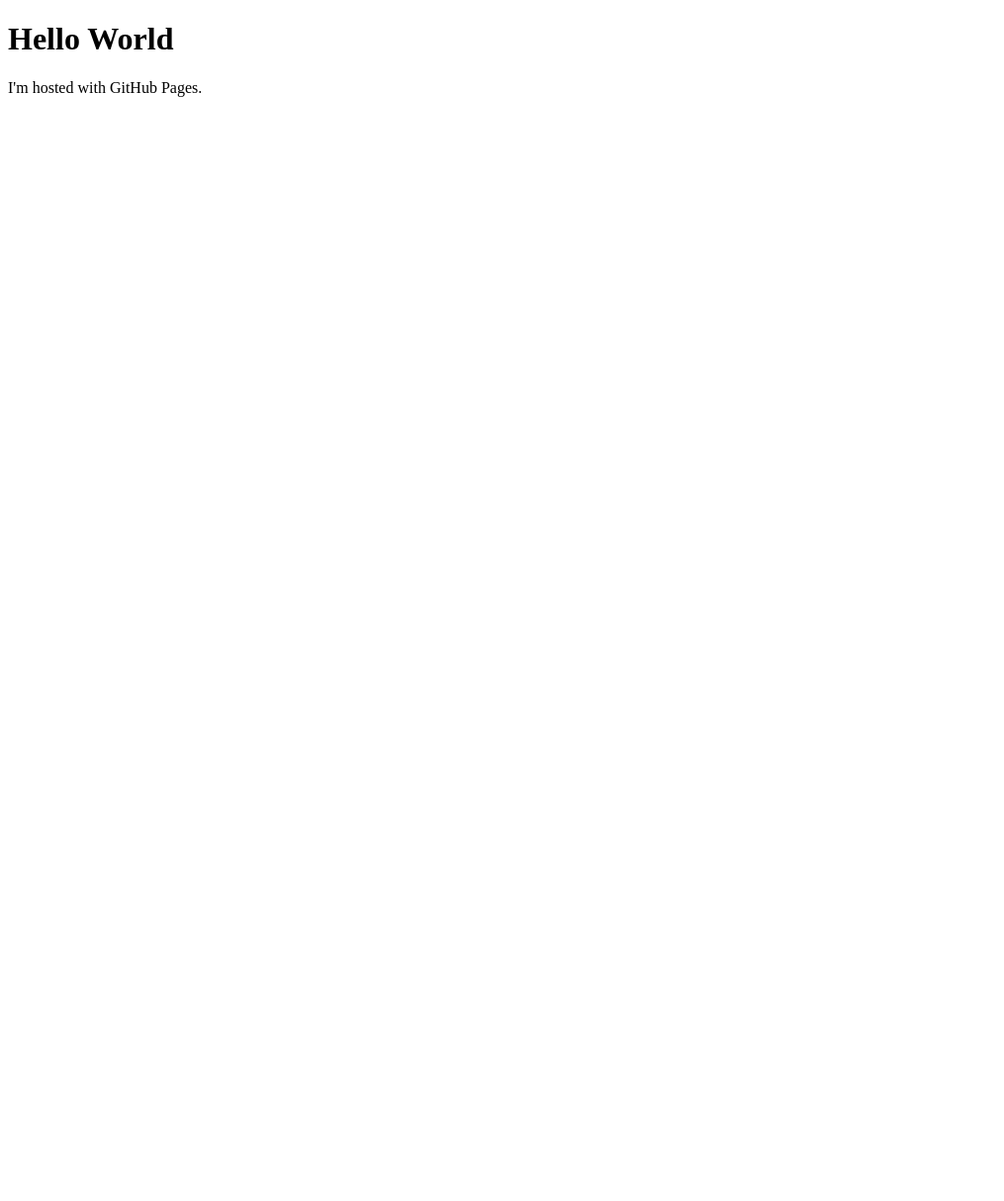
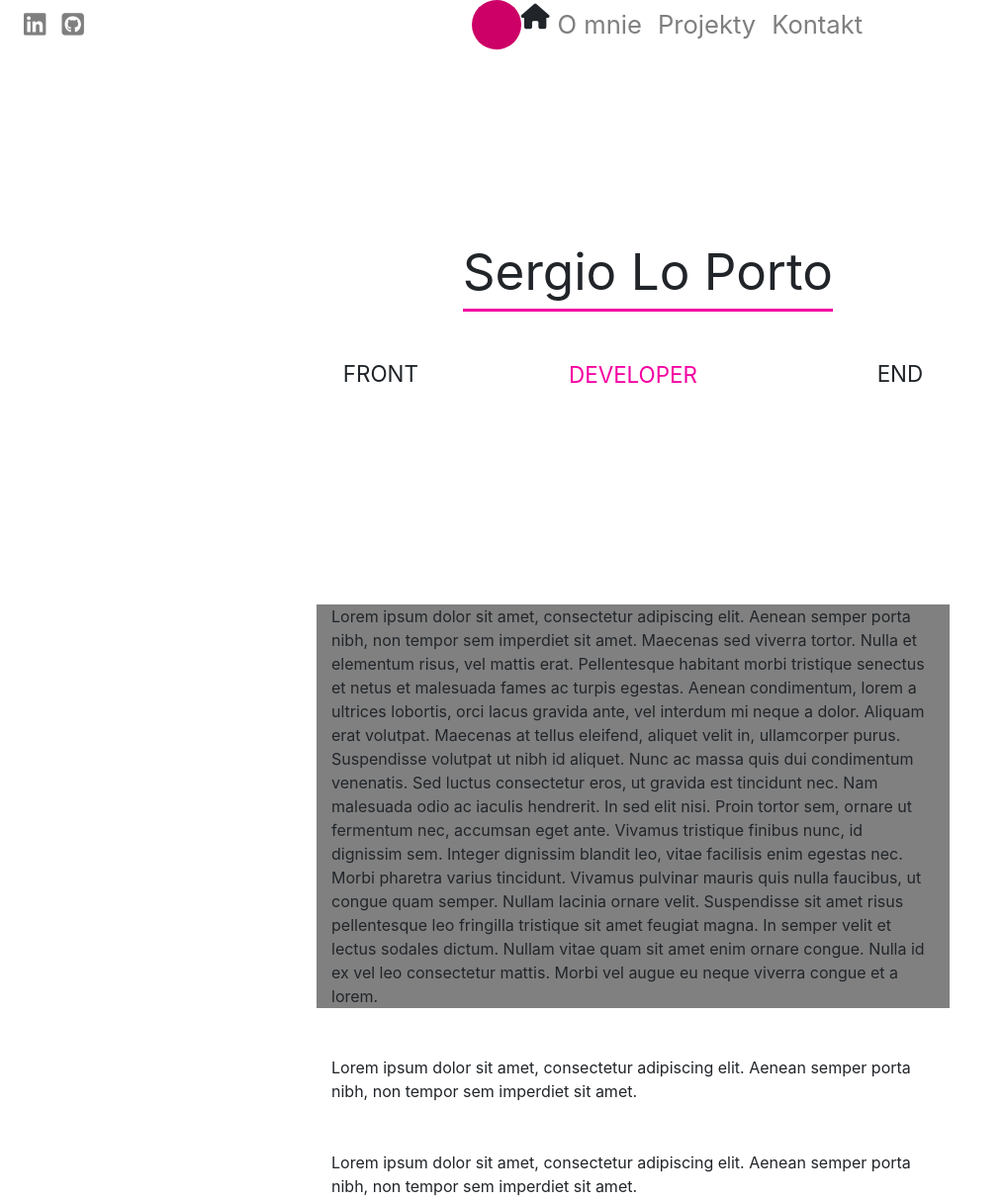
Before and after one commit to sergioloporto/sergioloporto.github.io, a plain HTML site: page index.html in a window 1280 px wide. Shown: the whole page at 99% size, without its empty margins (0-1015 px from the left). Before the commit the page ends 800 px from the top, so only its background shows below. Drawn offline with nearby package versions, Linux system fonts and the light colour scheme.

Commit message:
added css, js and index

```diff
--- /dev/null
+++ b/css/style.css
@@ -0,0 +1,167 @@
+body {
+  overflow-x: hidden;
+}
+main {
+  width: 100%;
+  display: flex;
+}
+nav {
+  font-size: 1.6em;
+  white-space: nowrap;
+  position:relative;
+}
+  .order-2:before {
+  content: '';
+  position: relative;
+  background-color: #c06;
+  height: 50px;
+  -moz-border-radius:75px;
+  -webkit-border-radius: 75px;
+  width: 50px;
+  color: white;
+}
+.nav-circle {
+ background-color: #c06;
+ height: 50px;
+ -moz-border-radius:75px;
+ -webkit-border-radius: 75px;
+ width: 50px;
+ color: white;
+/*  text-align: center;
+  font-size: 43px;
+  line-height: 50px;*/
+}
+
+.myname {
+  margin-top: 18em;
+  white-space: nowrap;
+  display: flex;
+  align-items: center;
+  justify-content: center;
+}
+.myname div {
+  font-size: 3.2em;
+  position: relative;
+  -webkit-animation: myfirst 2s 2; /* Safari 4.0 - 8.0 */
+  -webkit-animation-direction: normal; /* Safari 4.0 - 8.0 */
+  animation: myfirst 2s 2;
+  animation-direction: normal;
+  animation-iteration-count: 1;
+  animation-fill-mode: forwards;
+}
+@keyframes myfirst {
+  0%   {top: 0em;}
+  100% {top: -2em;}
+}
+@-webkit-keyframes border {
+     from {width: 0px;}
+     to {width:100%}
+}
+.mynameanimation:after {
+   content: '';
+   display: block;
+   margin: auto;
+   height: 3px;
+   width: 0px;
+   background-color: #f400a1;
+   -webkit-animation-name: border;
+   -webkit-animation-duration: 1.2s;
+   -webkit-animation-fill-mode: forwards;
+   animation-name: border;
+   animation-duration: 1.2s;
+   animation-delay: 0.8s;
+   animation-fill-mode: forwards;
+}
+.mynameanimation-changed:after {
+   content: '';
+   display: block;
+   margin: auto;
+   height: 3px;
+   width: 0px;
+   background-color: #f400a1;
+   -webkit-animation-name: border;
+   -webkit-animation-duration: 4s;
+   -webkit-animation-fill-mode: forwards;
+   animation-name: border;
+   animation-duration: 1.2s;
+   animation-delay: 0s;
+   animation-fill-mode: forwards;
+}
+.name-front, .name-end, .name-developer {
+      font-size: 1.8em;
+      text-transform: uppercase;
+}
+@media (min-width: 920px) {
+  .navbar {
+      height:50px;
+  }
+  .name-front, .name-end, .name-developer {
+    font-size: 1.4em;
+  }
+  .name-developer {
+      -webkit-animation: name-developer-920 1s 2;
+      -webkit-animation-direction: normal;
+      animation: name-developer-920 1s 2;
+      animation-delay: 0.4s;
+      animation-direction: normal;
+      animation-iteration-count: 1;
+      animation-fill-mode: forwards;
+  }
+}
+
+@media (min-width: 435px) and (max-width: 919px) {
+  .name-front, .name-end, .name-developer {
+    font-size: 1.1em;
+  }
+  .myname div {
+    font-size: 1.4em;
+  }
+  .name-developer {
+      -webkit-animation: name-developer-435 1s 2;
+      -webkit-animation-direction: normal;
+      animation: name-developer-435 1s 2;
+      animation-delay: 0.4s;
+      animation-direction: normal;
+      animation-iteration-count: 1;
+      animation-fill-mode: forwards;
+  }
+}
+@media (max-width: 434px){
+  .name-front, .name-end, .name-developer {
+    font-size: 0.8em;
+  }
+  .myname div {
+    font-size: 1.2em;
+  }
+}
+.name-front {
+    padding-right: 2em;
+}
+.name-end {
+    padding-left: 2em;
+}
+.name-developer {
+    position: relative;
+    display: flex;
+    align-items: center;
+    justify-content: center;
+}
+@keyframes name-developer-435 {
+  0%   {top: 0em;}
+  100% {top: -1.8em;}
+}
+@keyframes name-developer-920 {
+  0%   {top: 0em; color:#212529;}
+  100% {top: -2.5em; color:#f400a1;}
+}
+#o-mnie {
+  margin-top: 10em;
+  background-color: grey;
+  height: 100%;
+}
+#projekty {
+  margin-top: 3em;
+}
+#kontakt {
+  margin-top: 3em;
+}
--- a/index.html
+++ b/index.html
@@ -1,7 +1,83 @@
 <!DOCTYPE html>
-<html>
+<html lang="en">
+<head>
+  <title>Bootstrap Tutorial Sample Page</title>
+  <meta charset="utf-8">
+  <meta name="viewport" content="width=device-width, initial-scale=1">
+  <link rel="stylesheet" href="css/style.css">
+  <link rel="stylesheet" href="https://stackpath.bootstrapcdn.com/bootstrap/4.2.1/css/bootstrap.min.css" integrity="sha384-GJzZqFGwb1QTTN6wy59ffF1BuGJpLSa9DkKMp0DgiMDm4iYMj70gZWKYbI706tWS" crossorigin="anonymous">
+<script src="https://kit.fontawesome.com/0adf3dde3a.js" crossorigin="anonymous"></script>
+<script src="https://stackpath.bootstrapcdn.com/bootstrap/4.2.1/js/bootstrap.min.js" integrity="sha384-B0UglyR+jN6CkvvICOB2joaf5I4l3gm9GU6Hc1og6Ls7i6U/mkkaduKaBhlAXv9k" crossorigin="anonymous"></script>
+<script src="https://code.jquery.com/jquery-3.3.1.slim.min.js" integrity="sha384-q8i/X+965DzO0rT7abK41JStQIAqVgRVzpbzo5smXKp4YfRvH+8abtTE1Pi6jizo" crossorigin="anonymous"></script>
+<script src="https://cdnjs.cloudflare.com/ajax/libs/popper.js/1.14.6/umd/popper.min.js" integrity="sha384-wHAiFfRlMFy6i5SRaxvfOCifBUQy1xHdJ/yoi7FRNXMRBu5WHdZYu1hA6ZOblgut" crossorigin="anonymous"></script>
+</head>
 <body>
-<h1>Hello World</h1>
-<p>I'm hosted with GitHub Pages.</p>
+  <header>
+    <nav class="navbar navbar-expand navbar-light">
+      <div class="navbar-collapse collapse dual-collapse2 order-1 order-md-0 text-dark">
+          <ul class="navbar-nav ml-left text-center">
+              <li class="nav-item">
+                  <a class="nav-link" href="#"><i class="fab fa-linkedin"></i></a>
+              </li>
+              <li class="nav-item">
+                  <a class="nav-link" href="#"><i class="fab fa-github-square"></i></a>
+              </li>
+          </ul>
+      </div>
+      <div class="mx-auto my-2 order-0 order-md-1 position-relative">
+          <a class="mx-auto" href="#">
+
+          </a>
+          <button class="navbar-toggler" type="button" data-toggle="collapse" data-target=".dual-collapse2">
+              <span class="navbar-toggler-icon"></span>
+          </button>
+      </div>
+      <div class="navbar-collapse collapse dual-collapse2 order-2 order-md-2">
+          <ul class="navbar-nav mr-auto text-center">
+            <li class="nav-item">
+                  <i class="fas fa-home"></i>
+            </li>
+
+              <li class="nav-item">
+                  <a class="nav-link" href="#">O mnie</a>
+              </li>
+              <li class="nav-item">
+                  <a class="nav-link" href="#">Projekty</a>
+              </li>
+              <li class="nav-item">
+                  <a class="nav-link" href="#">Kontakt</a>
+              </li>
+          </ul>
+      </div>
+    </nav>
+    <div class="row">
+     <div class="col-2">
+     </div>
+       <div class="col-8">
+          <div class="myname">
+            <span class="name-front">Front</span><div id="myname" class="mynameanimation">Sergio Lo Porto</div><span class="name-end">End</span>
+          </div>
+          <span class="name-developer">Developer</span>
+       </div>
+     <div class="col-2">
+     </div>
+   </div>
+  </header>
+  <main class="main">
+    <div id="o-mnie" class="col-md-6 offset-md-3">
+      <p>Lorem ipsum dolor sit amet, consectetur adipiscing elit. Aenean semper porta nibh, non tempor sem imperdiet sit amet. Maecenas sed viverra tortor. Nulla et elementum risus, vel mattis erat. Pellentesque habitant morbi tristique senectus et netus et malesuada fames ac turpis egestas. Aenean condimentum, lorem a ultrices lobortis, orci lacus gravida ante, vel interdum mi neque a dolor. Aliquam erat volutpat. Maecenas at tellus eleifend, aliquet velit in, ullamcorper purus.
+Suspendisse volutpat ut nibh id aliquet. Nunc ac massa quis dui condimentum venenatis. Sed luctus consectetur eros, ut gravida est tincidunt nec. Nam malesuada odio ac iaculis hendrerit. In sed elit nisi. Proin tortor sem, ornare ut fermentum nec, accumsan eget ante. Vivamus tristique finibus nunc, id dignissim sem. Integer dignissim blandit leo, vitae facilisis enim egestas nec. Morbi pharetra varius tincidunt. Vivamus pulvinar mauris quis nulla faucibus, ut congue quam semper. Nullam lacinia ornare velit. Suspendisse sit amet risus pellentesque leo fringilla tristique sit amet feugiat magna. In semper velit et lectus sodales dictum. Nullam vitae quam sit amet enim ornare congue. Nulla id ex vel leo consectetur mattis. Morbi vel augue eu neque viverra congue et a lorem.</p>
+    </div>
+    <div id="projekty" class="col-md-6 offset-md-3">
+      <p>Lorem ipsum dolor sit amet, consectetur adipiscing elit. Aenean semper porta nibh, non tempor sem imperdiet sit amet.</p>
+    </div>
+    <div id="kontakt" class="col-md-6 offset-md-3">
+      <p>Lorem ipsum dolor sit amet, consectetur adipiscing elit. Aenean semper porta nibh, non tempor sem imperdiet sit amet.</p>
+    </div>
+  </main>
+
+  <footer>
+  </footer>
+  <script src="js/header-animations.js"></script>
 </body>
 </html>
--- /dev/null
+++ b/js/header-animations.js
@@ -0,0 +1,24 @@
+// get the element id
+element = document.getElementById("myname");
+
+// reset the animation on mouse hover
+element.addEventListener("mouseover", function(myname) {
+  myname.preventDefault;
+
+  /* this condition enables continuous animation on each mouse hover.
+  * if the changed class is already applied it gets replaced by the original one.
+  * I could just remove, because it will be removed  by the way in the next line,
+  * but since one day I may want to remove the if, for a 1-time hover animation,
+  * I prefer to leave this additional line */
+  if (element.classList.contains("mynameanimation-changed") === true) {
+    element.classList.replace("mynameanimation-changed", "mynameanimation");
+  }
+
+// remove the animation with slow delay (good only on page load)
+  element.classList.remove("mynameanimation");
+
+ void element.offsetWidth;
+
+  // add the class with no delay (good for mouse )
+  element.classList.add("mynameanimation-changed");
+}, false);
```
